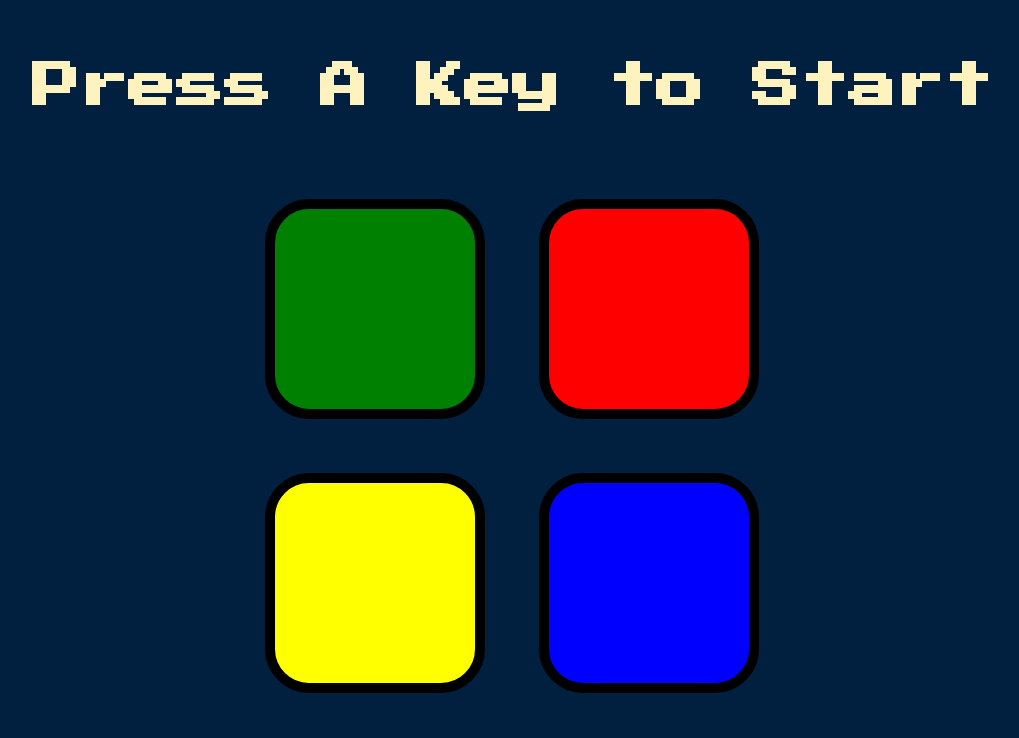
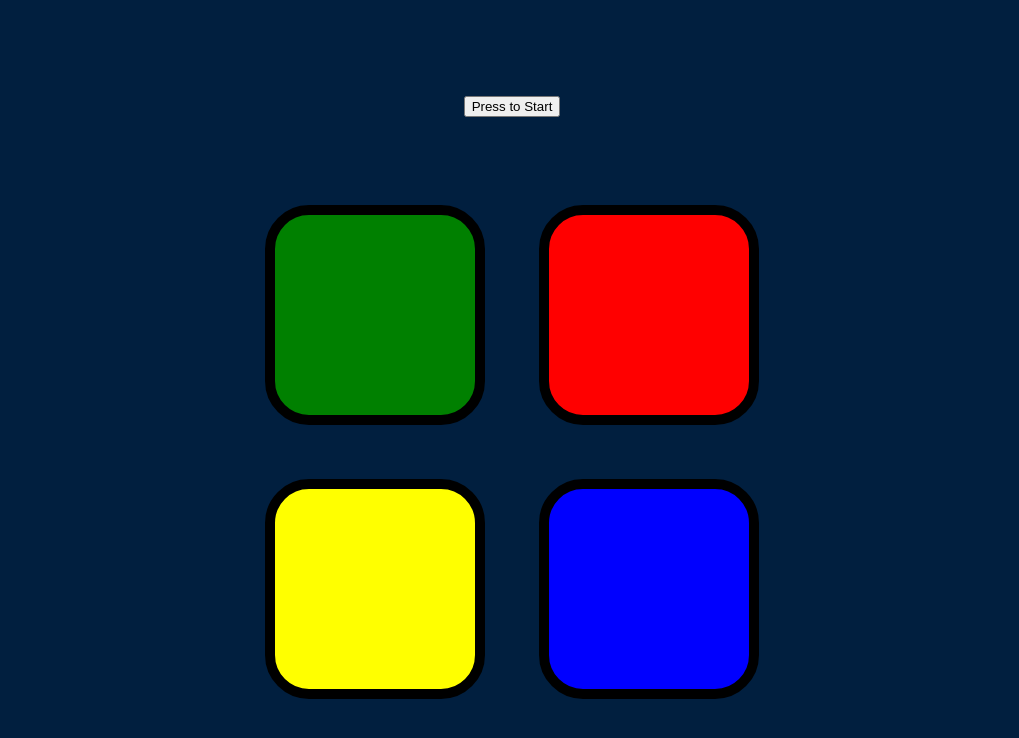
Before and after one commit to Ahmednader126/SimonGame, a plain HTML site: page index.html in a window 1280 px wide. Shown: the whole page, without its empty margins (128-1147 px from the left). Drawn offline with nearby package versions, Linux system fonts and the light colour scheme.

Commit message:
Update index.html

```diff
--- a/index.html
+++ b/index.html
@@ -9,7 +9,7 @@
 </head>
 
 <body>
-  <h1 id="level-title">Press A Key to Start</h1>
+  <h1 id="level-title"><button id="start">Press to Start</button></h1>
   <div class="container">
     <div class="row">
 
```
